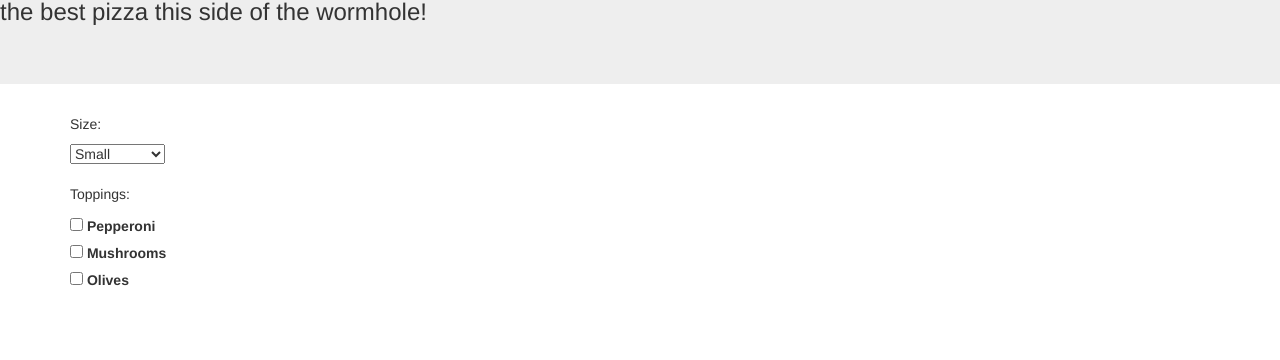
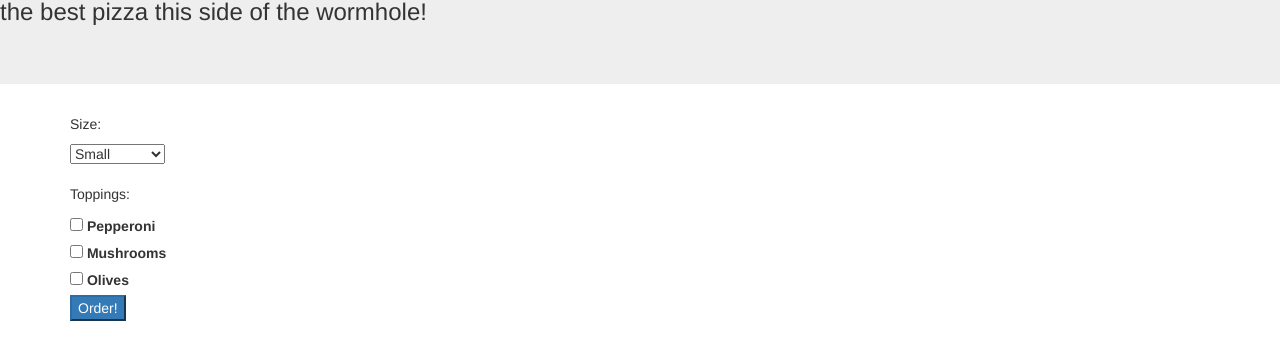
Before and after one commit to reidashwill/week-4-project, a plain HTML site: page index.html in a window 1280 px wide. Shown: the part 158-518 px from the top of the page. Drawn offline with Linux system fonts and the light colour scheme.

Commit message:
add submit button

```diff
--- a/index.html
+++ b/index.html
@@ -39,6 +39,8 @@
           <input type="checkbox" id="topping3" name="topping3" value="olives">
           <label for="topping3"> Olives</label><br>
 
+          <button type="submit" class="btn-primary">Order!</button>
+
         </form>
       </div>
     </div>
```
